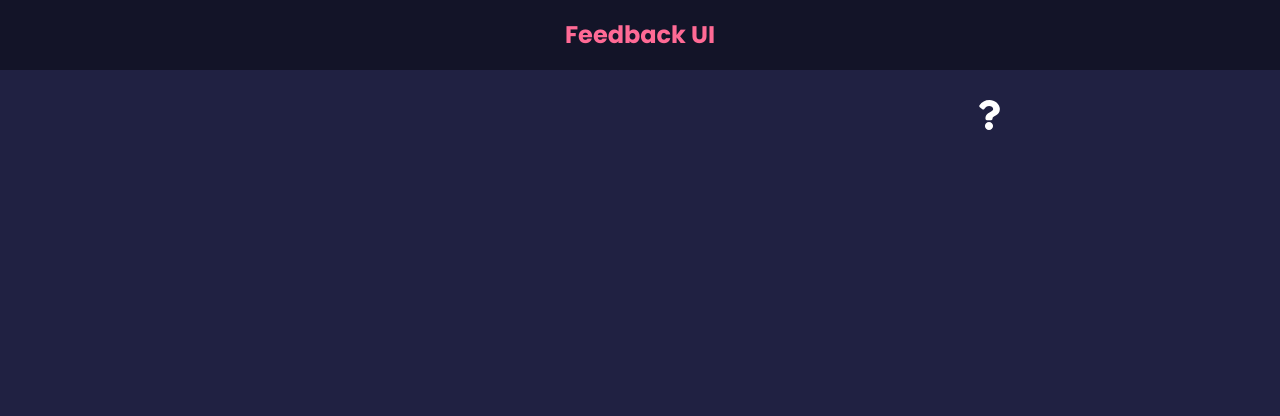
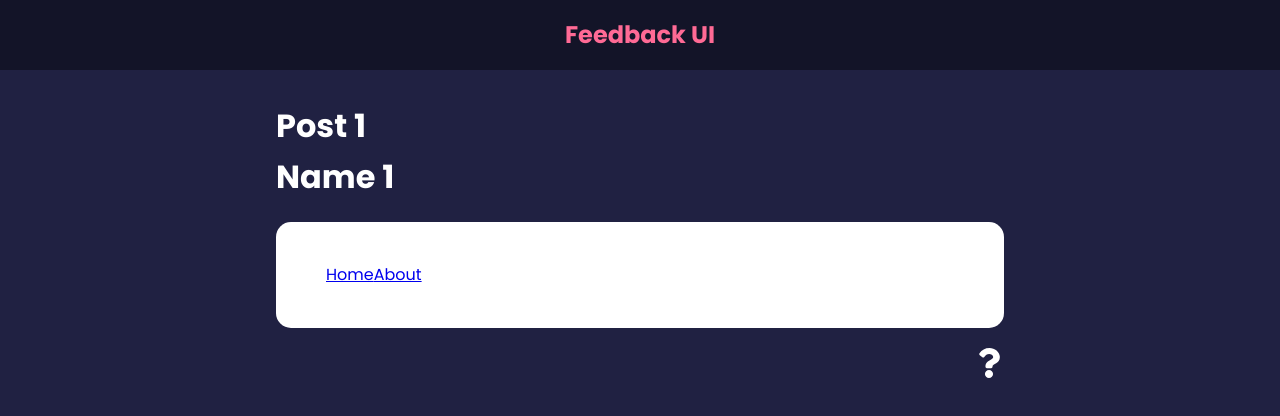
Before and after one commit to AbdElrahmanGbr/feedback-app, a React (Create React App) app: page /post/1/1 in a window 1280 px wide. Before the commit this address had no page. Shown: the top 416 px of the page. Built offline with nearby package versions, Linux system fonts and the light colour scheme.

Commit message:
NavLink and useParams

```diff
--- a/src/App.js
+++ b/src/App.js
@@ -1,5 +1,5 @@
 import {v4 as uuidv4} from 'uuid';
-import {BrowserRouter as Router, Route, Routes} from "react-router-dom";
+import {BrowserRouter as Router, Route, Routes, NavLink} from "react-router-dom";
 import Header from "./components/Header";
 import {useState} from "react";
 import FeedbackData from "./data/FeedbackData";
@@ -8,6 +8,8 @@
 import FeedbackForm from "./components/FeedbackForm";
 import AboutPage from "./pages/AboutPage";
 import AboutIconLink from "./components/AboutIconLink";
+import Card from "./components/shared/Card";
+import Post from "./components/Post";
 
 function App() {
     const [feedback, setFeedback] = useState(FeedbackData)
@@ -33,7 +35,16 @@
                 }>
                 </Route>
                 <Route path={'/about'} element={<AboutPage/>}/>
+                <Route path={'/post/:id/:name'} element={<Post/>}/>
             </Routes>
+            <Card>
+                <NavLink to={"/"} activeclassname={"active"}>
+                    Home
+                </NavLink>
+                <NavLink to={"/about"} activeclassname={"active"}>
+                    About
+                </NavLink>
+            </Card>
             <AboutIconLink/>
         </div>
     </Router>)
--- /dev/null
+++ b/src/components/Post.jsx
@@ -0,0 +1,13 @@
+import {useParams} from "react-router-dom";
+
+function Post() {
+    const params = useParams();
+    return (
+        <div>
+            <h1>Post {params.id}</h1>
+            <h1>Name {params.name}</h1>
+        </div>
+    );
+}
+
+export default Post;
--- a/src/index.css
+++ b/src/index.css
@@ -11,6 +11,11 @@
     background-color: #202142;
     color: #fff;
     line-height: 1.6;
+}
+
+.active {
+    background: #000;
+    color: red;
 }
 
 ul {
```
